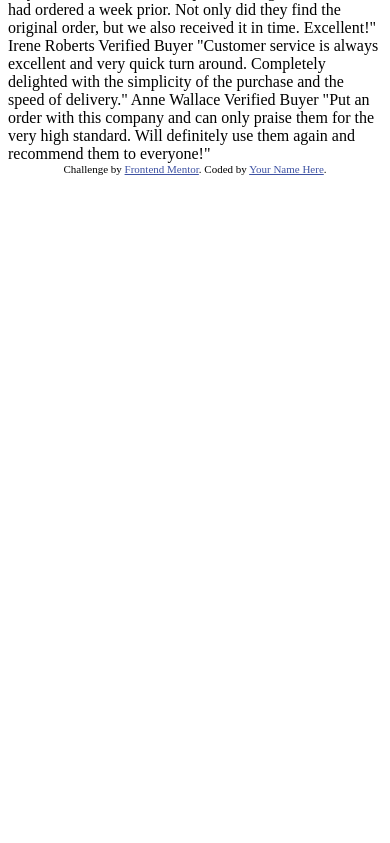
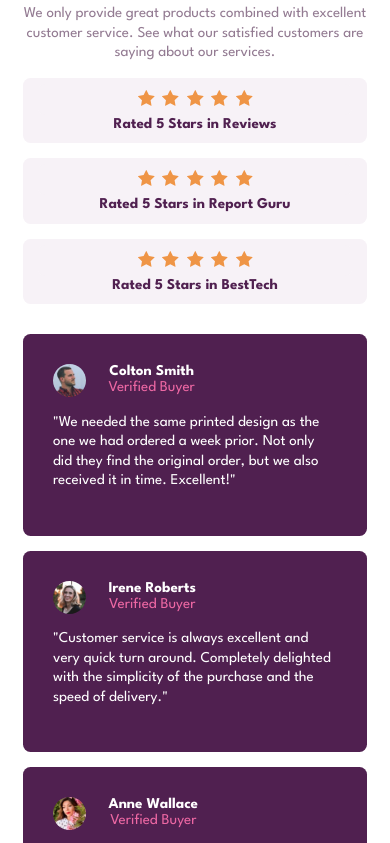
Before and after one commit to MauritzLM/social-proof-section, a plain HTML site: page index.html in a window 390 px wide. Shown: the part 115-958 px from the top of the page. Before the commit the page ends 844 px from the top, so only its background shows below. Drawn offline with Linux system fonts and the light colour scheme.

Commit message:
added basic mobile layout

```diff
--- a/index.html
+++ b/index.html
@@ -1,61 +1,99 @@
 <!DOCTYPE html>
 <html lang="en">
+
 <head>
   <meta charset="UTF-8" />
   <meta name="viewport" content="width=device-width, initial-scale=1.0" />
   <!-- displays site properly based on user's device -->
 
-    <link
-      rel="icon"
-      type="image/png"
-      sizes="32x32"
-      href="./images/favicon-32x32.png"
-    />
+  <link rel="icon" type="image/png" sizes="32x32" href="./images/favicon-32x32.png" />
+  <link rel="preconnect" href="https://fonts.googleapis.com">
+  <link rel="preconnect" href="https://fonts.gstatic.com" crossorigin>
+  <link href="https://fonts.googleapis.com/css2?family=League+Spartan:wght@400;500;700&display=swap" rel="stylesheet">
+  <link rel="stylesheet" href="style.css">
 
   <title>Frontend Mentor | Social proof section</title>
 
-    <!-- Feel free to remove these styles or customise in your own stylesheet 👍 -->
-    <style>
-      .attribution {
-        font-size: 11px;
-        text-align: center;
-      }
-      .attribution a {
-        color: hsl(228, 45%, 44%);
-      }
-    </style>
 </head>
+
 <body>
-    10,000+ of our users love our products.
+  <main>
+    <div class="introduction">
+      <h1>10,000+ of our users love our products.</h1>
 
-    We only provide great products combined with excellent customer service.
-    See what our satisfied customers are saying about our services.
+      <p>We only provide great products combined with excellent customer service.
+        See what our satisfied customers are saying about our services.</p>
+    </div>
 
-    Rated 5 Stars in Reviews
-    Rated 5 Stars in Report Guru
-    Rated 5 Stars in BestTech
 
-    Colton Smith
-    Verified Buyer
-    "We needed the same printed design as the one we had ordered a week prior.
+    <section class="ratings">
+      <div>
+        <div class="stars"><img src="./images/icon-star.svg" alt=""><img src="./images/icon-star.svg" alt=""><img
+            src="./images/icon-star.svg" alt=""><img src="./images/icon-star.svg" alt=""><img
+            src="./images/icon-star.svg" alt=""></div>
+        <p>Rated 5 Stars in Reviews</p>
+      </div>
+      <div>
+        <div class="stars"><img src="./images/icon-star.svg" alt=""><img src="./images/icon-star.svg" alt=""><img
+            src="./images/icon-star.svg" alt=""><img src="./images/icon-star.svg" alt=""><img
+            src="./images/icon-star.svg" alt=""></div>
+        <p>Rated 5 Stars in Report Guru</p>
+      </div>
+      <div>
+        <div class="stars"><img src="./images/icon-star.svg" alt=""><img src="./images/icon-star.svg" alt=""><img
+            src="./images/icon-star.svg" alt=""><img src="./images/icon-star.svg" alt=""><img
+            src="./images/icon-star.svg" alt=""></div>
+        <p>Rated 5 Stars in BestTech</p>
+      </div>
+    </section>
+
+    <section class="testimonials">
+      <div class="verified-buyer">
+        <div class="profile">
+          <img src="./images/image-colton.jpg" alt="">
+          <div class="name">
+            <h4>Colton Smith</h4>
+            <p>Verified Buyer</p>
+          </div>
+        </div>
+        <p>"We needed the same printed design as the one we had ordered a week prior.
           Not only did they find the original order, but we also received it in time.
-    Excellent!"
+          Excellent!"</p>
+      </div>
+      <div class="verified-buyer">
+        <div class="profile"><img src="./images/image-irene.jpg" alt="">
+          <div class="name">
+            <h4>Irene Roberts</h4>
+            <p>Verified Buyer</p>
+          </div>
+        </div>
 
-    Irene Roberts
-    Verified Buyer
-    "Customer service is always excellent and very quick turn around. Completely
-    delighted with the simplicity of the purchase and the speed of delivery."
+        <p>"Customer service is always excellent and very quick turn around. Completely
+          delighted with the simplicity of the purchase and the speed of delivery."</p>
+      </div>
 
-    Anne Wallace
-    Verified Buyer
-    "Put an order with this company and can only praise them for the very high
-    standard. Will definitely use them again and recommend them to everyone!"
+      <div class="verified-buyer">
+        <div class="profile">
+          <img src="./images/image-anne.jpg" alt="">
+          <div class="name">
+            <h4>Anne Wallace</h4>
+            <p>Verified Buyer</p>
+          </div>
+        </div>
 
-    <div class="attribution">
-      Challenge by
-      <a href="https://www.frontendmentor.io?ref=challenge" target="_blank"
-        >Frontend Mentor</a
-      >. Coded by <a href="#">Your Name Here</a>.
+        <p>"Put an order with this company and can only praise them for the very high
+          standard. Will definitely use them again and recommend them to everyone!"</p>
       </div>
+    </section>
+
+  </main>
+
+  <footer> Challenge by
+    <a href="https://www.frontendmentor.io?ref=challenge" target="_blank">Frontend Mentor</a>. Coded by <a href="#">Your
+      Name Here</a>.
+  </footer>
+
+
 </body>
+
 </html>
--- /dev/null
+++ b/style.css
@@ -0,0 +1,118 @@
+* {
+    box-sizing: border-box;
+}
+
+html {
+    font-size: 10px;
+    font-family: 'League Spartan', sans-serif;
+}
+
+body {
+    height: 100vh;
+    font-size: 1.5rem;
+}
+
+h1 {
+    text-align: center;
+    color: hsl(300, 43%, 22%);
+}
+
+h1+p {
+    color: hsl(303, 10%, 53%);
+    text-align: center;
+}
+
+h4 {
+    margin: 0;
+    color: hsl(0, 0%, 100%);
+}
+
+h4+p {
+    color: hsl(333, 80%, 67%);
+}
+
+.stars+p {
+    color: hsl(300, 43%, 22%);
+    font-weight: 700;
+    margin: 0;
+}
+
+p {
+    line-height: 1.3;
+}
+
+main {
+    padding: 1em;
+}
+
+.ratings {
+    display: flex;
+    flex-direction: column;
+    gap: 1em;
+
+}
+
+.ratings div {
+    background-color: hsl(300, 24%, 96%);
+    text-align: center;
+    padding: .4em 1em .6em 1em;
+    border-radius: .5em;
+}
+
+.stars {
+    display: flex;
+    justify-content: center;
+    gap: .5em;
+    padding: 0;
+}
+
+.testimonials {
+    display: flex;
+    flex-direction: column;
+    gap: 1em;
+    margin-top: 2em;
+}
+
+.verified-buyer {
+    background-color: hsl(300, 43%, 22%);
+    border-radius: .5em;
+    padding: 2em;
+}
+
+.profile {
+    display: flex;
+    gap: 1.5em;
+}
+
+.verified-buyer img {
+    border-radius: 50%;
+    height: 2.2em;
+    width: 2.2em;
+}
+
+.name {
+    display: flex;
+    flex-direction: column;
+    align-items: center;
+    justify-content: center;
+    gap: 0;
+    padding: 0;
+}
+
+.verified-buyer p {
+    color: hsl(0, 0%, 100%);
+}
+
+.name p {
+    margin: 0;
+    color: hsl(333, 80%, 67%);
+}
+
+footer {
+    font-size: 11px;
+    text-align: center;
+}
+
+footer a {
+    color: hsl(228, 45%, 44%);
+}
```
Lines whose indentation alone changed are shown as unchanged.
